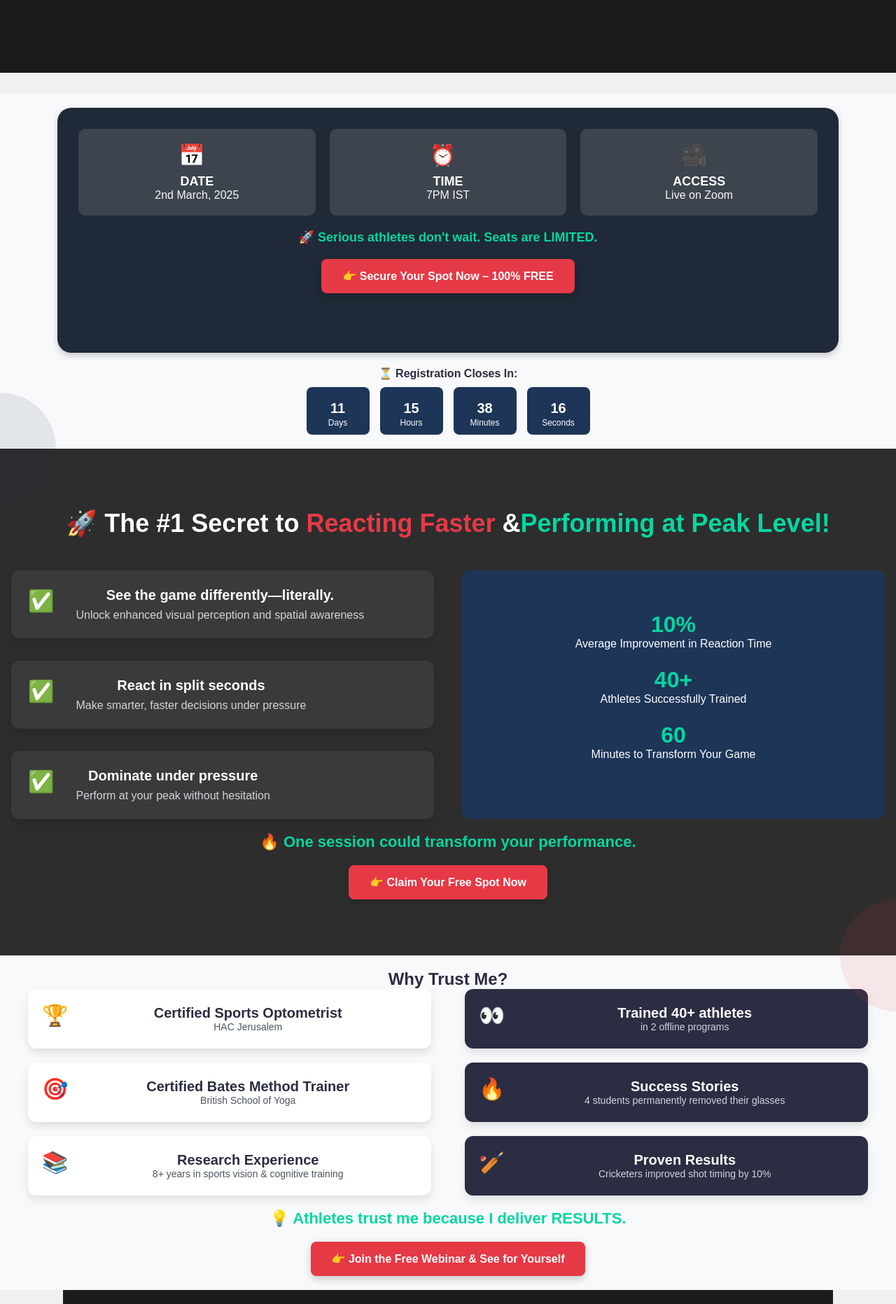
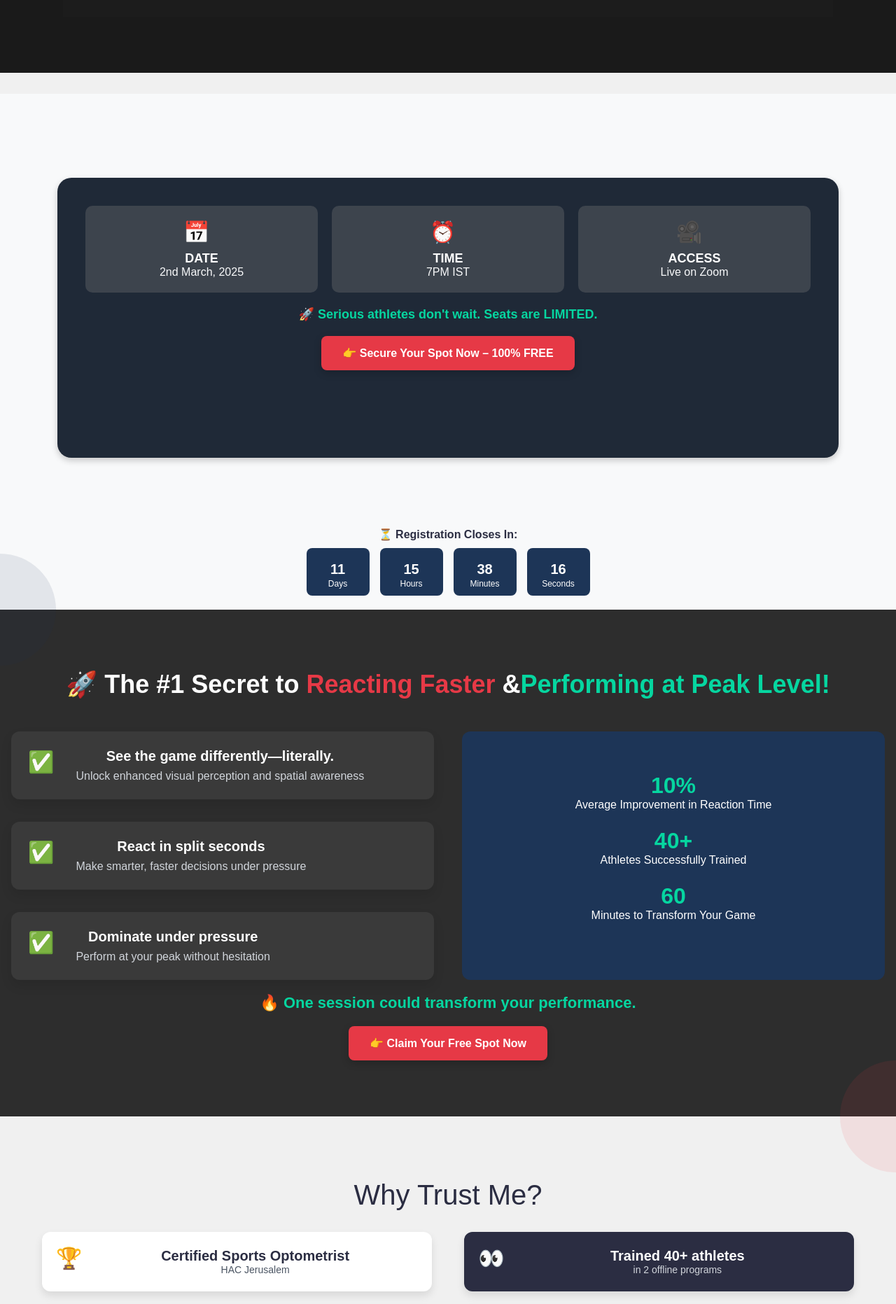
Before and after one commit to Ajith31kumar/vevek-website-frontend, a React (Create React App) app: page / in a window 1280 px wide. Shown: the part 2180-4043 px from the top of the page at 70% size. Built offline with nearby package versions, Linux system fonts and the light colour scheme.

Commit message:
better imporve ui change

```diff
--- a/package.json
+++ b/package.json
@@ -8,6 +8,7 @@
     "react-dom": "^18.2.0",
     "react-router-dom": "^7.1.5",
     "react-scripts": "^5.0.1",
+    "react-scroll": "^1.9.3",
     "web-vitals": "^4.2.4"
   },
   "scripts": {
--- a/src/Components/CredentialsSection/CredentialsSection.css
+++ b/src/Components/CredentialsSection/CredentialsSection.css
@@ -1,3 +1,10 @@
+.container9 {
+  max-width: 1200px;
+  margin: 100px auto 0; /* Increase the top margin to move it down */
+  padding: 20px;
+  min-height: 600px; /* Keep the increased height */
+}
+
 .grid-container {
   display: flex;
   justify-content: space-between;
@@ -47,6 +54,10 @@
 }
 .title  {
   color: #2B2D42;
+  top: -30px;
+  position: relative;
+  font-size: 40px;
+  font-weight: 500;
 }
 
 
--- a/src/Components/CredentialsSection/CredentialsSection.js
+++ b/src/Components/CredentialsSection/CredentialsSection.js
@@ -6,7 +6,7 @@ const CredentialsSection = () => {
     <section id="credentials">
 
 
-      <div className="container1">
+      <div className="container9">
         <div className="text-center">
           <h2 className="title">Why Trust Me?</h2>
         </div>
--- a/src/Components/EliteAthlete/EliteAthlete.css
+++ b/src/Components/EliteAthlete/EliteAthlete.css
@@ -2,7 +2,7 @@
 body {
   font-family: Arial, sans-serif;
   background-color: #111;
-  color: white;
+  color: rgb(248, 242, 242);
   text-align: center;
   margin: 0;
   padding: 0;
@@ -15,11 +15,15 @@ body {
   align-items: center;
   flex-direction: column;
   padding: 20px;
+  background-color: #111;
+  width: 100%;
+  max-width: 1300px; /* Increased width */
+  margin: 0 auto;
 }
 
 /* Content Wrapper */
 .content-wrapper {
-  max-width: 700px;
+  max-width: 900px;
   margin: 0 auto;
 }
 
@@ -35,7 +39,7 @@ body {
 
 /* Subtext */
 .subtext {
-  font-size: 15px;
+  font-size: 16px;
   color: #ccc;
   margin-top: 10px;
 }
@@ -43,55 +47,39 @@ body {
 /* Countdown Box */
 .countdown-box1 {
   background-color: #1D3557;
-  padding: 20px;
-  border-radius: 10px;
-  margin-top: 20px;
-  width: 90%;
-  max-width: 900px;
+  padding: 50px; /* Increased padding */
+  border-radius: 15px;
+  width: 95%; /* Increased width */
+  max-width: 1100px; /* More width */
   display: flex;
   flex-direction: column;
   align-items: center;
   justify-content: center;
-}
-
-/* Move Countdown Box to Left on Larger Screens */
-@media (min-width: 1024px) {
-  .countdown-box1 {
-    align-items: flex-start;
-    margin-left: 50px;
-  }
-}
-
-/* Spots Text */
-.spots-text {
-  color: #06D6A0; /* Green */
-  font-size: 20px;
-  font-weight: bold;
   text-align: center;
-  display: flex;
-  justify-content: center;
-  align-items: center;
-  width: 100%;
+  margin: 30px auto;
 }
 
 /* Countdown Timer */
 .timer-container {
   display: flex;
-  justify-content: center;
-  gap: 15px;
-  margin-top: 10px;
+  justify-content: space-around; /* More spacing */
+  gap: 30px; /* Increased gap */
+  width: 100%;
+  max-width: 1200px; /* Increased width */
 }
 
+/* Timer Boxes */
 .timer-box {
   background-color: #222;
-  padding: 15px 20px;
-  border-radius: 8px;
+  padding: 20px;
+  border-radius: 10px;
   text-align: center;
-  min-width: 100px;
+  min-width: 150px; /* Increased size */
+  font-size: 28px;
 }
 
 .timer-value {
-  font-size: 28px;
+  font-size: 32px;
   font-weight: bold;
   color: white;
 }
@@ -102,17 +90,25 @@ body {
   text-transform: uppercase;
 }
 
+/* Spots Text */
+.spots-text {
+  color: #06D6A0; /* Green */
+  font-size: 20px;
+  font-weight: bold;
+  text-align: center;
+}
+
 /* Call-to-Action (CTA) */
 .cta-text {
   font-size: 22px;
-  color: #06D6A0; /* Green */
+  color: #06D6A0;
   font-weight: bold;
   margin-top: 20px;
 }
 
 .cta-button {
   display: inline-block;
-  background-color: #E63946; /* Red */
+  background-color: #E63946;
   color: white;
   font-size: 18px;
   font-weight: bold;
--- a/src/Components/Faqsection/FaqSection.js
+++ b/src/Components/Faqsection/FaqSection.js
@@ -17,7 +17,7 @@ const FaqSection = () => {
   };
 
   return (
-    <div className="faq-background">
+    <div id="faq" className="faq-background">
       <div className="faq-container">
         <h2 className="faq-heading">Frequently Asked Questions</h2>
         {faqs.map((faq, index) => (
--- a/src/Components/Footer/Footer.js
+++ b/src/Components/Footer/Footer.js
@@ -1,6 +1,8 @@
 import React from "react";
 import { Link } from "react-router-dom"; // Import Link for internal navigation
 import "./footer.css"; // Import the CSS file
+import { Link as ScrollLink } from "react-scroll";
+
 
 const Footer = () => {
   return (
@@ -16,12 +18,14 @@ const Footer = () => {
         {/* Quick Links */}
         <div className="footer-links">
           <h4>Quick Links</h4>
+
           <ul>
-            <li><Link to="#webinarDetails">Webinar Details</Link></li>
-            <li><Link to="#benefits">Benefits</Link></li>
-            <li><Link to="#bonuses">Bonuses</Link></li>
-            <li><Link to="#faq">FAQs</Link></li>
-          </ul>
+          <li><ScrollLink to="webinarDetails" smooth={true} duration={500}>Webinar Details</ScrollLink></li>
+          <li><ScrollLink to="benefits" smooth={true} duration={500}>Benefits</ScrollLink></li>
+          <li><ScrollLink to="bonuses" smooth={true} duration={500}>Bonuses</ScrollLink></li>
+          <li><ScrollLink to="faq" smooth={true} duration={500}>FAQs</ScrollLink></li>
+        </ul>
+
         </div>
 
         {/* Register CTA */}
--- a/src/Components/navbar/Navbar.js
+++ b/src/Components/navbar/Navbar.js
@@ -1,5 +1,6 @@
 import React from "react";
 import { Link } from "react-router-dom";
+import { Link as ScrollLink } from "react-scroll"; // Import react-scroll
 import "./Navbar.css";
 
 const Navbar = () => {
@@ -7,13 +8,23 @@ const Navbar = () => {
     <nav className="navbar">
       <div className="navbar-brand">Forge Your Peak</div>
       <div className="navbar-links">
-        <Link to="#problem" className="navbar-link">Why Us</Link>
-        <Link to="#solution" className="navbar-link">Benefits</Link>
+        <ScrollLink to="problem" smooth={true} duration={500} className="navbar-link">
+          Why Us
+        </ScrollLink>
+        <ScrollLink to="solution" smooth={true} duration={500} className="navbar-link">
+          Benefits
+        </ScrollLink>
         <Link to="/reactiongame" className="navbar-link">ReactionGame</Link>
-        <Link to="#webinarDetails" className="navbar-link">Schedule</Link>
-        <Link to="#credentials" className="navbar-link">About</Link>
+        <ScrollLink to="webinarDetails" smooth={true} duration={500} className="navbar-link">
+          Schedule
+        </ScrollLink>
+        <ScrollLink to="credentials" smooth={true} duration={500} className="navbar-link">
+          About
+        </ScrollLink>
       </div>
-      <a href="https://tagmango.app/36e3433a84" className="navbar-register" target="_blank" rel="noopener noreferrer">Register Now</a>
+      <a href="https://tagmango.app/36e3433a84" className="navbar-register" target="_blank" rel="noopener noreferrer">
+        Register Now
+      </a>
     </nav>
   );
 };
--- a/src/Components/webinarcountdown/WebinarCountdown.css
+++ b/src/Components/webinarcountdown/WebinarCountdown.css
@@ -10,13 +10,14 @@
 .card {
   background: #1f2937;
   border-radius: 20px;
-  padding: 30px;
+  padding: 40px;
   box-shadow: 0px 4px 10px rgba(0, 0, 0, 0.2);
   text-align: center;
-  max-width: 90%; /* Adjusted for better responsiveness */
-  min-height: 350px;
-  margin: auto; /* Center align */
+  max-width: 90%;
+  min-height: 400px;
+  margin: 100px auto; /* 👈 Increased margin-top to move it down */
 }
+
 
 /* Details Grid */
 .details-grid {
--- a/src/Components/webinarcountdown/WebinarCountdown.js
+++ b/src/Components/webinarcountdown/WebinarCountdown.js
@@ -26,7 +26,7 @@ const WebinarCountdown = () => {
   }, [targetDate]);
 
   return (
-    <div className="container1">
+    <div  id="webinarDetails" className="container1">
       <div className="card">
         <div className="details-grid">
           <div className="detail-box">
```
Also changed, not shown: 1 other file (tests, documents, lock files or other folders).
